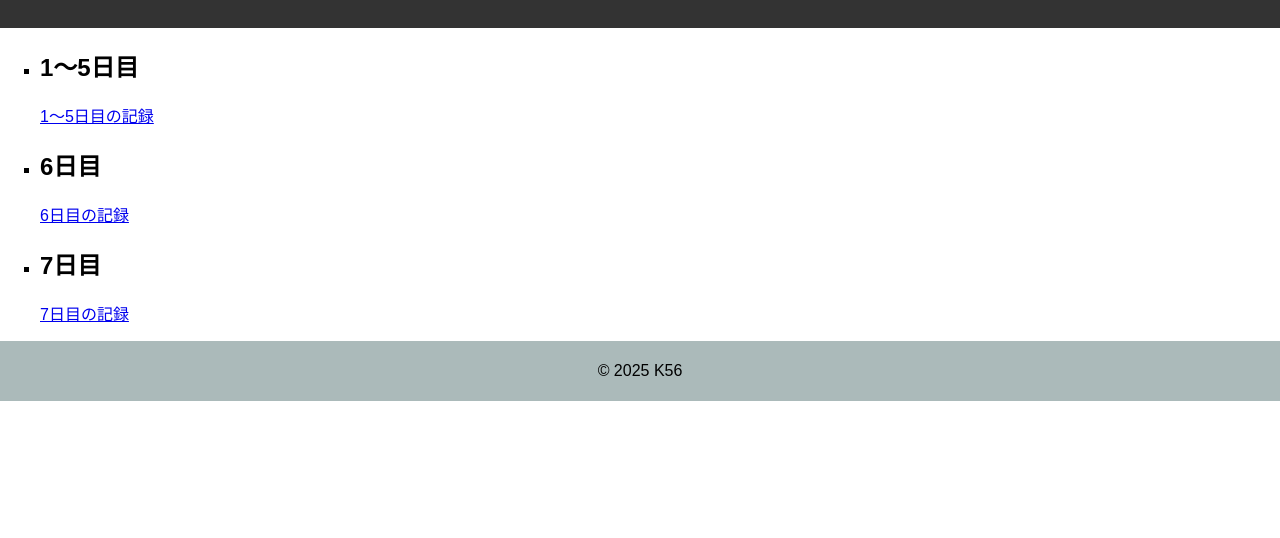
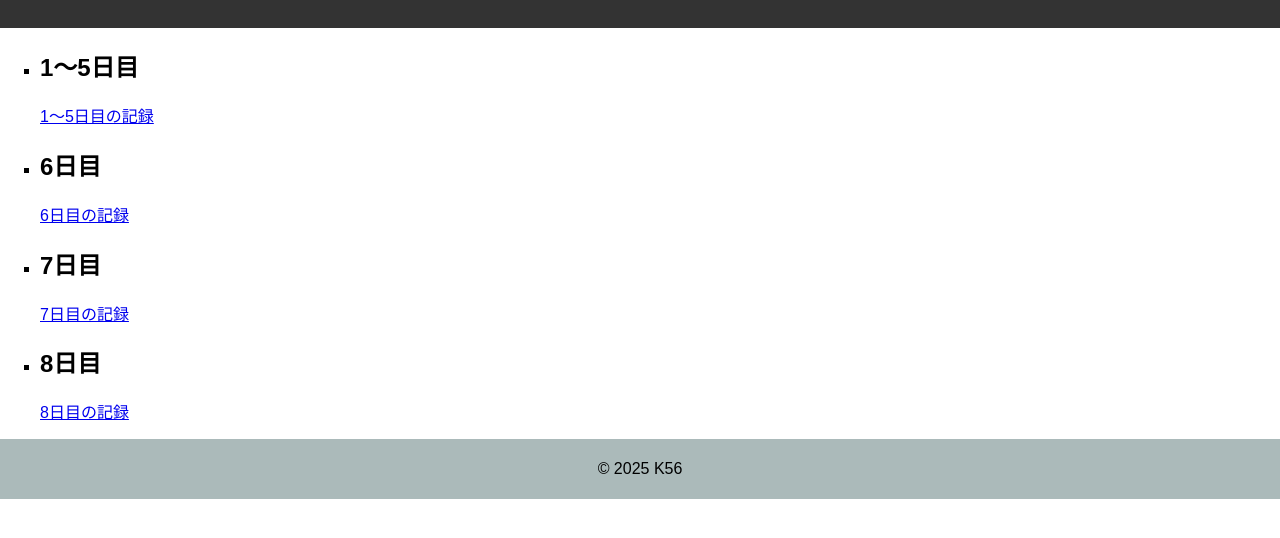
Before and after one commit to K56-prog/techblog, a plain HTML site: page index.html in a window 1280 px wide. Shown: the part 126-664 px from the top of the page. Drawn offline with Linux system fonts and the light colour scheme.

Commit message:
ホームを編集し忘れたので8日目のリンクを追加

```diff
--- a/index.html
+++ b/index.html
@@ -26,6 +26,10 @@
                     <h2>7日目</h2>
                 </li>
                 <a href="day7.html" color="#00F">7日目の記録</a>
+                <li>
+                    <h2>8日目</h2>
+                </li>
+                <a href="day8.html" color="#00F">8日目の記録</a>
             </ul>
         </main>
         <footer>
```
